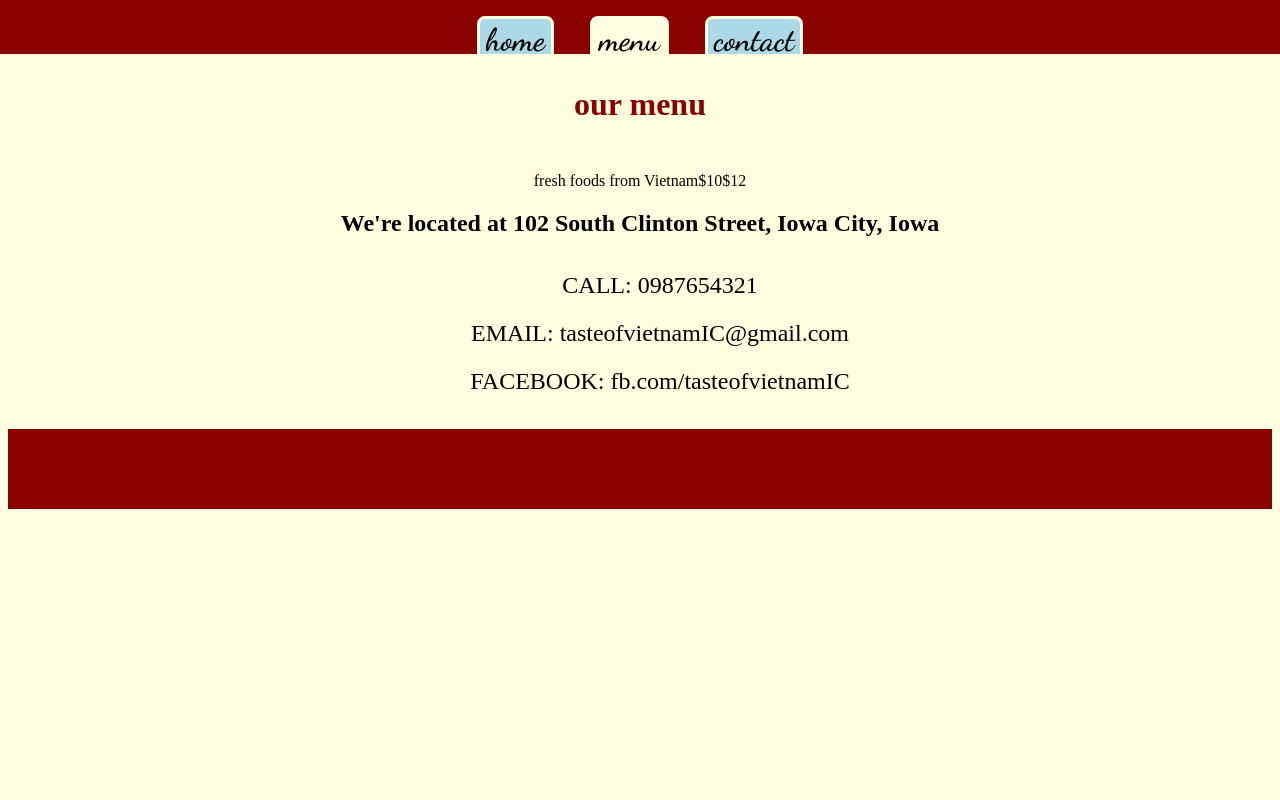
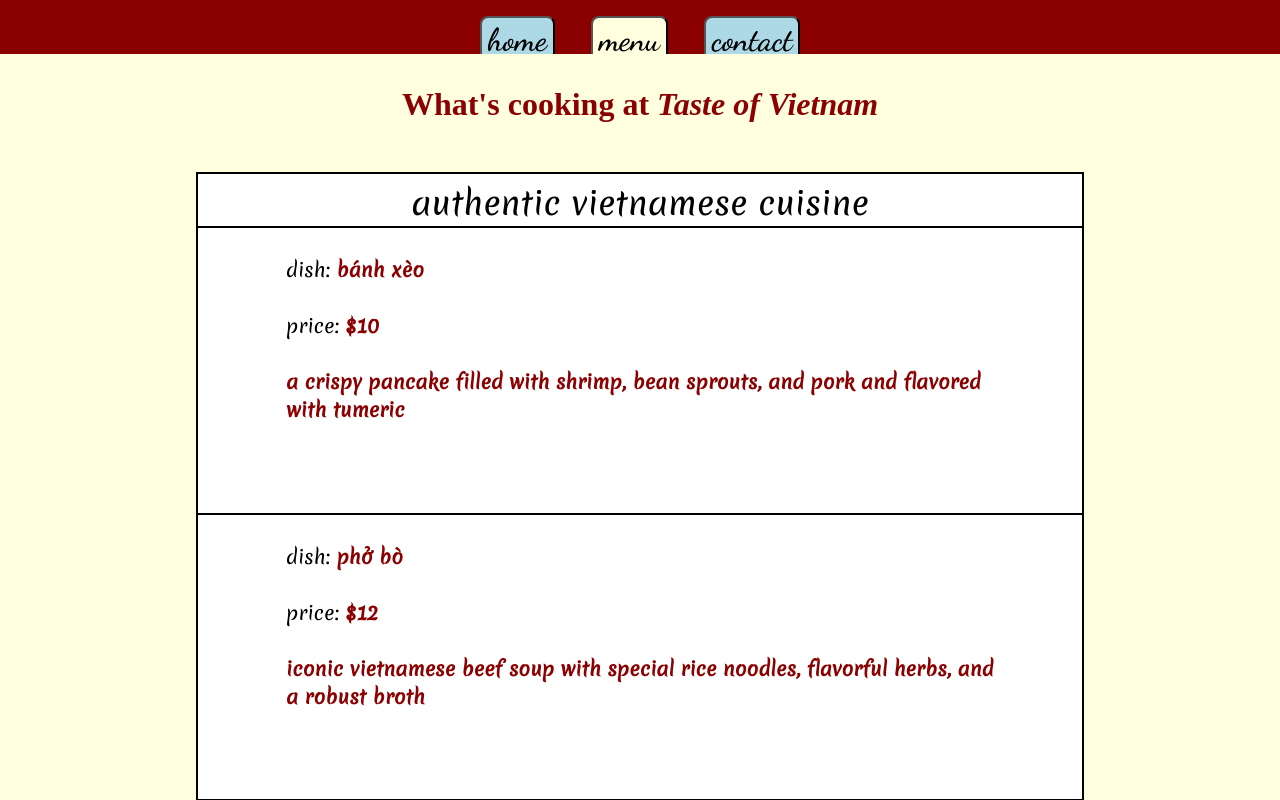
Before and after one commit to bmbaron/restaurant, a website built with webpack: page dist/index.html in a window 1280 px wide. Both pictures are taken after a click on the button "menu". Shown: the top 800 px of the page. Built offline with nearby package versions, Linux system fonts and the light colour scheme.

Commit message:
finished the menu and added material icons to contact page

```diff
--- a/src/components/contact.js
+++ b/src/components/contact.js
@@ -6,18 +6,35 @@ const contactPage = (() => {
   const map = document.createElement('iframe');
   map.src="https://www.google.com/maps/embed/v1/view?zoom=17&center=41.6555%2C-91.5347&key=AIzaSyCqjYtvaGxWMiJu5lOCxMoSkyWaoDTnbvA";
 
-  const description = document.createElement('section');
+  const description = document.createElement('div');
   const title = document.createElement('h2');
   title.innerHTML = "We're located at 102 South Clinton Street, Iowa City, Iowa"
   description.appendChild(title);
 
   const waysToContact = document.createElement('ul');
+    const numIcon = document.createElement('mat-icon');
+      numIcon.className = "material-icons";
+      numIcon.classList.add("mat-icon")
+      numIcon.innerHTML = "&#xe0b0";
+      description.appendChild(numIcon);
+    const mailIcon = document.createElement('mat-icon');
+      mailIcon.className = "material-icons";
+      mailIcon.classList.add("mat-icon");
+      mailIcon.innerHTML = "&#xe0be";
+      description.appendChild(mailIcon);
+    const fbIcon = document.createElement('mat-icon');
+      fbIcon.className = "material-icons";
+      fbIcon.classList.add("mat-icon");
+      fbIcon.innerHTML = "&#xf234";
+      description.appendChild(fbIcon);
+
   const number = document.createElement('li');
-    number.innerHTML = "CALL: 0987654321"
-  const email = document.createElement('li');
-    email.innerHTML = "EMAIL: tasteofvietnamIC@gmail.com";
+  number.innerHTML = "0987654321"
+
+    const email = document.createElement('li');
+    email.innerHTML = "tasteofvietnamIC@gmail.com";
   const facebook = document.createElement('li');
-    facebook.innerHTML = "FACEBOOK: fb.com/tasteofvietnamIC";
+    facebook.innerHTML = "fb.com/tasteofvietnamIC";
 
   waysToContact.append(number, email, facebook);
 
--- a/src/components/home.js
+++ b/src/components/home.js
@@ -6,7 +6,7 @@ const homePage = (() => {
   const image = document.createElement('img');
   image.src = "https://massageishealthy.com/wp-content/uploads/2019/06/nguyen-lieu-cach-lam-banh-trang-tron-sai-gon-don-gian-tai-nha-thumb.png";
 
-  const description = document.createElement('section');
+  const description = document.createElement('div');
   const title = document.createElement('h2');
   title.innerHTML = "Try our signature dish, <i> bánh tráng trộn </i>, today"
   description.appendChild(title);
--- a/src/components/menu.js
+++ b/src/components/menu.js
@@ -1,39 +1,39 @@
 const menuPage = (() => {
 
-  const menuItems = [{"name": "banh xeo", "price": "$10", "info": "a crispy pancake filled with shrimp, bean sprouts, and pork and flavored with tumeric"},{"name": "pho bo", "price": "$12", "info": "iconic vietnamese beef soup with special rice noodles, flavorful herbs, and a robust broth"}];
-
-  console.log(menuItems[0].price);
+  const item1 = {"name": "bánh xèo", "price": "$10", "info": "a crispy pancake filled with shrimp, bean sprouts, and pork and flavored with tumeric"};
+  const item2 = {"name": "phở bò", "price": "$12", "info": "iconic vietnamese beef soup with special rice noodles, flavorful herbs, and a robust broth"};
+  const item3 = {"name": "bánh tráng trộn", "price": "$8", "info": "a delicious snack full of many complementary flavors"};
+  const keyNames = ["dish: ", "price: "];
 
   const headline = document.createElement('h1');
-  headline.innerHTML = "our menu";
+  headline.innerHTML = "What's cooking at <i>Taste of Vietnam</i>";
 
-  const menu = document.createElement('section');
-  menu.innerHTML = "fresh foods from Vietnam";
+  const menu = document.createElement('div');
+  menu.classList.add("menu");
+  menu.innerHTML = "authentic vietnamese cuisine";
 
-  menuItems.forEach((item) => {
-    menu.innerHTML += item.price;
-  });
-
-  const description = document.createElement('section');
-  const title = document.createElement('h2');
-  title.innerHTML = "We're located at 102 South Clinton Street, Iowa City, Iowa"
-  description.appendChild(title);
-
-  const waysToContact = document.createElement('ul');
-  const number = document.createElement('li');
-    number.innerHTML = "CALL: 0987654321"
-  const email = document.createElement('li');
-    email.innerHTML = "EMAIL: tasteofvietnamIC@gmail.com";
-  const facebook = document.createElement('li');
-    facebook.innerHTML = "FACEBOOK: fb.com/tasteofvietnamIC";
-
-  waysToContact.append(number, email, facebook);
+  const section1 = document.createElement('section');
+  const section2 = document.createElement('section');
+  const section3 = document.createElement('section');
 
 
-  description.appendChild(waysToContact);
+  section1.innerHTML = "</br>" + keyNames[0] + "<strong>" + item1.name + "<strong>" + "</br>";
+  section1.innerHTML += "</br>" + keyNames[1] + "<strong>" + item1.price + "<strong>" + "</br>";
+  section1.innerHTML += "</br>" + "<strong>" + item1.info + "<strong>";
+
+  section2.innerHTML = "</br>" + keyNames[0] + "<strong>" + item2.name + "<strong>" + "</br>";
+  section2.innerHTML += "</br>" + keyNames[1] + "<strong>" + item2.price + "<strong>" + "</br>";
+  section2.innerHTML += "</br>" + "<strong>" + item2.info + "<strong>";
+
+  section3.innerHTML = "</br>" + keyNames[0] + "<strong>" + item3.name + "<strong>" + "</br>";
+  section3.innerHTML += "</br>" + keyNames[1] + "<strong>" + item3.price + "<strong>" + "</br>";
+  section3.innerHTML += "</br>" + "<strong>" + item3.info + "<strong>";
+
+  menu.append(section1, section2, section3);
+
 
   const createMenuPage = () =>
-    document.getElementById('content').append(headline, menu, description);
+    document.getElementById('content').append(headline, menu);
 
 
   return {
--- a/src/components/tab-controller.js
+++ b/src/components/tab-controller.js
@@ -18,6 +18,12 @@ const tabController = (() => {
       notCurrentTab(btn[i]);
     });
   }
+  const footer = document.getElementById('footer');
+  const star = document.createElement('img');
+  star.id = "star";
+  star.src = "https://o.remove.bg/downloads/7bd5a0fc-4194-440d-989e-7176498a8229/star-removebg-preview.png";
+  footer.appendChild(star);
+
   return (btn[0]);
   };
 
@@ -35,7 +41,6 @@ const tabController = (() => {
     else if (tab.id == 'contact'){
       contactPage.createContactPage();
     }
-
   };
 
 
--- a/src/style.css
+++ b/src/style.css
@@ -17,7 +17,6 @@ nav {
 
 button {
   position: relative;
-  border: lightyellow solid;
   border-radius: 0.5rem;
   font-size: 2rem;
   background-color: lightblue;
@@ -32,9 +31,6 @@ button {
   background-color: lightyellow;
 }
 
-button:hover {
-  background-color: lightyellow;
-}
 
 
 h1 {
@@ -81,3 +77,41 @@ li {
   list-style-type: none;
 
 }
+
+.menu {
+  align-items: center;
+  text-align: center;
+  margin-left: auto;
+  margin-right: auto;
+  width: 70%;
+  height: 140vh;
+  background-color: white;
+  border: 2px black solid;
+  color: black;
+  font-family: 'Merienda', cursive;
+  font-size: 2rem;
+  padding-top: 0.5%;
+  margin-bottom: 2rem;
+}
+
+section {
+  padding-left: 10%;
+  padding-right: 10%;
+  padding-bottom: 10%;
+  text-align: left;
+  font-family: 'Merienda', cursive;
+  font-size: 1.2rem;
+  border-top: 2px black solid;
+}
+
+#star {
+  margin-top: 1rem;
+  height: 3rem;
+  width: 3rem;
+}
+
+.mat-icon{
+    height:48px !important;
+    width:48px !important;
+    font-size:48px !important;
+}
```
Also changed, not shown: dist/index.html, dist/main.js, src/components/star.png (added).
